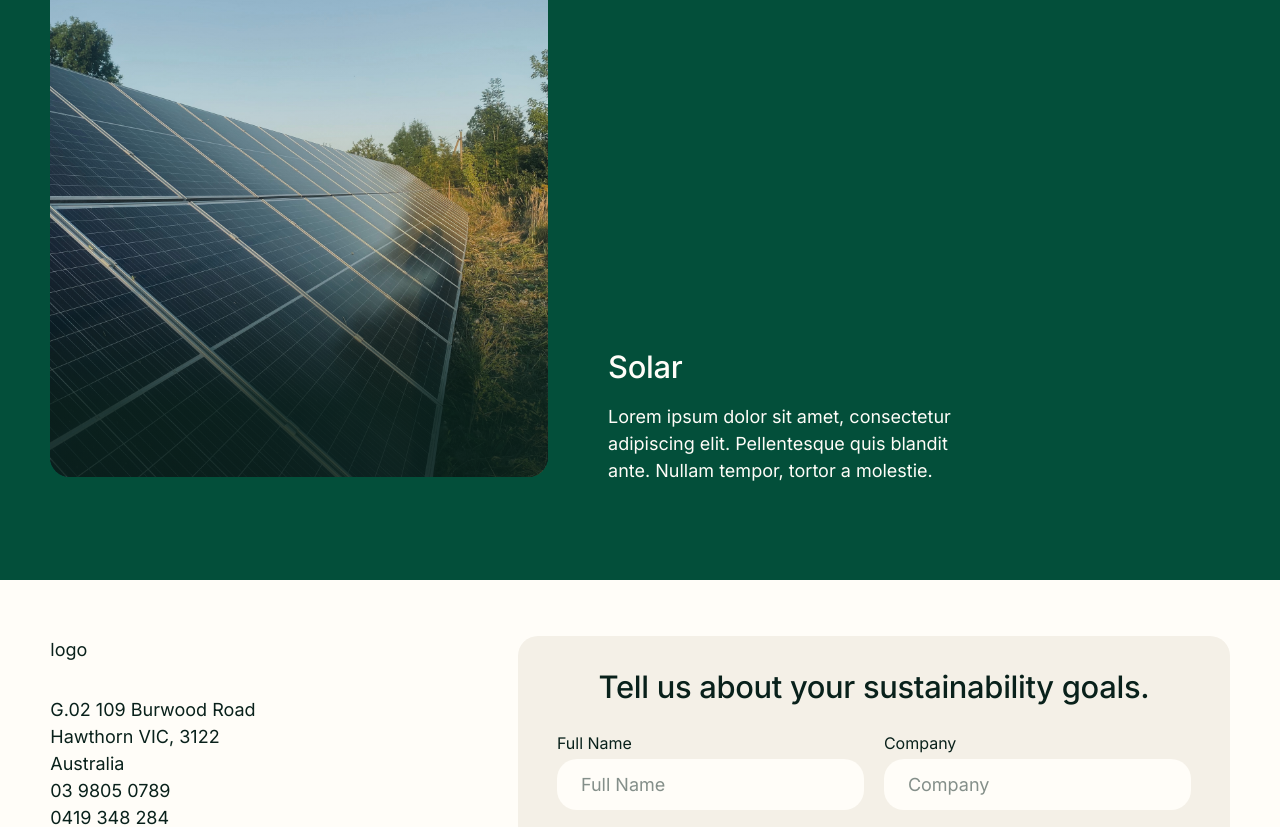
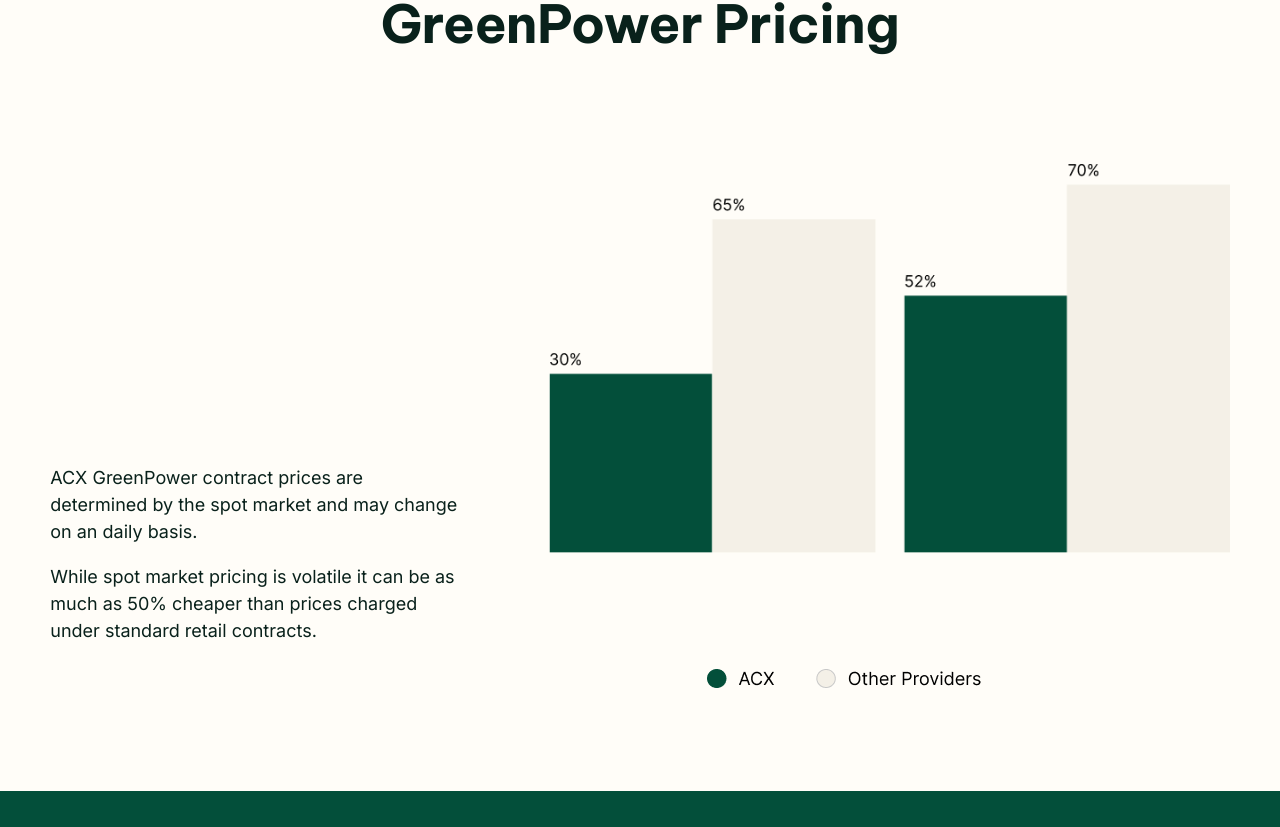
Before and after one commit to tinaaiscoding/acx, a Next.js app: page /greenpower in a window 1280 px wide. Shown: the part 2735-3562 px from the top of the page. Built offline with nearby package versions, Linux system fonts and the light colour scheme.

Commit message:
- Built Pricing component

```diff
--- /dev/null
+++ b/app/(frontend)/greenpower/components/Pricing.tsx
@@ -0,0 +1,58 @@
+import Image from 'next/image';
+
+import placeholder_graph_legend from '@/public/images/greenpower-pricing-graph-legend.png';
+import placeholder_graph from '@/public/images/greenpower-pricing-graph.png';
+
+const Pricing = () => {
+  return (
+    <section id='greenpower-pricing' className='h-[1000px]'>
+      <div className='u-container py-section-main h-full'>
+        <div
+          id='greenpower-pricing-heading'
+          className='flex h-full flex-col items-center gap-(--size--8rem)'
+        >
+          <div className='w-[785px] text-center'>
+            <p className='mb-fl-2 uppercase'>Competitive Pricing</p>
+            <h2 className='u-text-style-h1 !text-wrap'>
+              Transparent, Market-Based GreenPower Pricing
+            </h2>
+          </div>
+
+          <div id='greenpower-pricing-content' className='flex h-full flex-col'>
+            <div className='flex h-full w-full justify-between gap-(--size--6rem)'>
+              <div className='flex flex-3 flex-col justify-end gap-(--size--2rem)'>
+                <p>
+                  ACX GreenPower contract prices are determined by the spot
+                  market and may change on an daily basis.
+                </p>
+                <p>
+                  While spot market pricing is volatile it can be as much as 50%
+                  cheaper than prices charged under standard retail contracts.
+                </p>
+              </div>
+
+              <div className='relative h-full flex-5'>
+                <Image
+                  src={placeholder_graph}
+                  alt='graph'
+                  placeholder='blur'
+                  quality={100}
+                />
+              </div>
+            </div>
+            <div className='mt-fl-2 flex w-[766px] flex-col items-center self-end'>
+              <Image
+                src={placeholder_graph_legend}
+                alt='graph'
+                placeholder='blur'
+                quality={100}
+              />
+            </div>
+          </div>
+        </div>
+      </div>
+    </section>
+  );
+};
+
+export default Pricing;
```
Also changed, not shown: public/images/greenpower-pricing-graph-legend.png (added), public/images/greenpower-pricing-graph.png (added).
